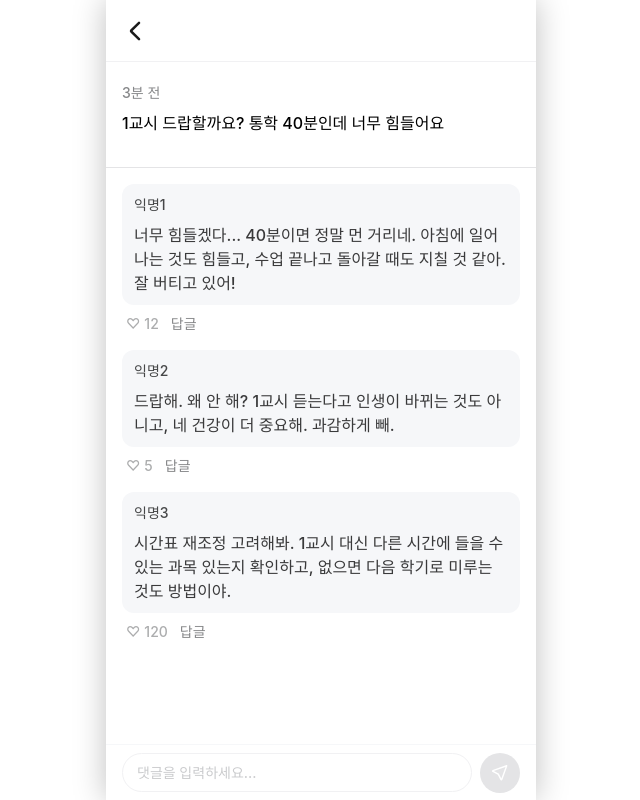
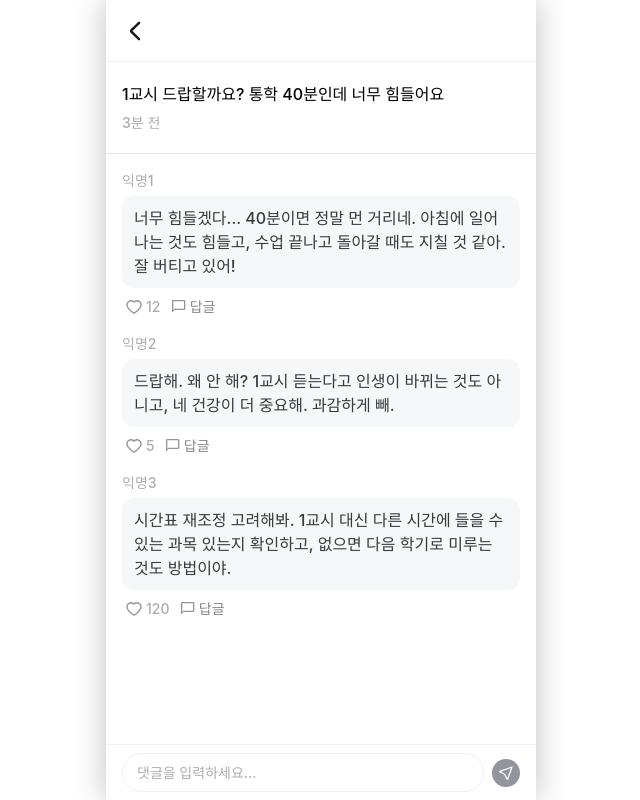
Before and after one commit to CapstoneDesign26-WELOG/FE, a React (Vite) app: page /detail/1 in a window 1280 px wide. Shown: the whole page, without its empty margins (319-959 px from the left). Built offline with nearby package versions, Linux system fonts and the light colour scheme; a web font is replaced by a local one.

Commit message:
fix: polish detail page UI

```diff
--- a/src/pages/detail/components/comment-input.jsx
+++ b/src/pages/detail/components/comment-input.jsx
@@ -3,7 +3,7 @@ const CommentInput = ({ value, onChange, onSubmit }) => {
 
   return (
     <form
-      className="h-[5.6rem] w-full border-t border-gray-100 bg-white px-[1.6rem] py-[0.8rem]"
+      className="h-[5.6rem] w-full border-t border-[#EFF0F4] bg-white px-[1.6rem] py-[0.8rem]"
       onSubmit={onSubmit}
     >
       <div className="flex h-full items-center gap-[0.8rem]">
@@ -12,32 +12,24 @@ const CommentInput = ({ value, onChange, onSubmit }) => {
           value={value}
           onChange={onChange}
           placeholder="댓글을 입력하세요..."
-          className="cap_14_m h-full flex-1 rounded-full border border-gray-200 bg-white px-[1.4rem] text-gray-900 outline-none placeholder:text-gray-400"
+          className="cap_14_m h-full flex-1 rounded-full border border-[#EFF0F4] bg-white px-[1.4rem] text-black outline-none placeholder:text-gray-500"
         />
 
         <button
           type="submit"
           disabled={!isTyping}
           aria-label="댓글 전송"
-          className={`flex h-[4rem] w-[4rem] shrink-0 items-center justify-center rounded-full ${
+          className={`flex h-[2.8rem] w-[2.8rem] shrink-0 items-center justify-center rounded-full ${
             isTyping
-              ? 'cursor-pointer bg-[#6FCF97]'
-              : 'cursor-default bg-gray-300'
+              ? 'cursor-pointer bg-[#00B890]'
+              : 'cursor-default bg-[#93959D]'
           }`}
         >
-          <svg
-            width="16"
-            height="16"
-            viewBox="0 0 14 14"
-            fill="none"
-            xmlns="http://www.w3.org/2000/svg"
-            aria-hidden="true"
-          >
-            <path
-              d="M12.627 0.0371713C12.8548 -0.0449738 13.11 0.0114228 13.2812 0.182679C13.4525 0.353947 13.5089 0.609139 13.4268 0.836976L9.09375 12.837C9.08786 12.8533 9.08144 12.8701 9.07422 12.8858C8.99514 13.0583 8.86768 13.2042 8.70801 13.3067C8.5482 13.4093 8.36177 13.4639 8.17188 13.4639C7.98211 13.4639 7.79642 13.4092 7.63672 13.3067C7.477 13.2042 7.34961 13.0583 7.27051 12.8858V12.8848L5.03906 8.42389L0.579102 6.19244C0.575843 6.19095 0.572576 6.18909 0.569336 6.18756L0.55957 6.18366L0.560547 6.18268C0.396108 6.10311 0.256037 5.98118 0.157227 5.82721C0.0802365 5.70724 0.0298667 5.57271 0.00976562 5.43268L0 5.29205L0.00976562 5.15045C0.0298973 5.01054 0.0802914 4.87581 0.157227 4.75592C0.259672 4.59638 0.405806 4.46977 0.578125 4.39069L0.626953 4.37018L12.627 0.0371713ZM1.64648 5.33014L5.78516 7.39948L5.87109 7.45123C5.95262 7.50999 6.01904 7.58802 6.06445 7.67877L8.13281 11.8165L11.7988 1.66412L1.64648 5.33014Z"
-              fill="white"
-            />
-          </svg>
+          <img
+            src="/svgs/location.svg"
+            alt=""
+            className="h-[1.6rem] w-[1.6rem]"
+          />
         </button>
       </div>
     </form>
--- a/src/pages/detail/components/comment-item.jsx
+++ b/src/pages/detail/components/comment-item.jsx
@@ -28,12 +28,12 @@ const CommentItem = ({ comment, isReply = false, onReplySubmit }) => {
     <li
       className={`flex flex-col gap-[0.8rem] ${isReply ? 'ml-[1.2rem]' : ''}`}
     >
-      <div className="rounded-[1.2rem] bg-gray-100 px-[1.2rem] py-[1rem]">
-        <div className="flex items-center gap-[0.8rem]">
-          <p className="cap_14_m text-gray-800">{comment.author}</p>
+      <div className="flex flex-col gap-[0.5rem]">
+        <p className="cap_14_m text-gray-500">{comment.author}</p>
+
+        <div className="rounded-[1.2rem] bg-gray-100 px-[1.2rem] py-[1rem]">
+          <p className="body_16_m text-gray-900">{comment.content}</p>
         </div>
-
-        <p className="body_16_m mt-[0.8rem] text-gray-900">{comment.content}</p>
       </div>
 
       <div className="flex items-center gap-[1.2rem] px-[0.4rem]">
@@ -45,7 +45,11 @@ const CommentItem = ({ comment, isReply = false, onReplySubmit }) => {
             isLiked ? 'text-red-500' : 'text-gray-500'
           }`}
         >
-          <span aria-hidden="true">{isLiked ? '♥' : '♡'}</span>
+          <img
+            src={isLiked ? '/svgs/heart-filled.svg' : '/svgs/heart.svg'}
+            alt=""
+            className="h-[1.6rem] w-[1.6rem]"
+          />
           <span>{likeCount}</span>
         </button>
 
@@ -53,9 +57,14 @@ const CommentItem = ({ comment, isReply = false, onReplySubmit }) => {
           <button
             type="button"
             onClick={() => setIsReplying((prev) => !prev)}
-            className="cap_14_m cursor-pointer text-gray-600"
+            className="cap_14_m flex cursor-pointer items-center gap-[0.4rem] text-gray-600"
           >
-            답글
+            <img
+              src="/svgs/comment.svg"
+              alt=""
+              className="h-[1.33rem] w-[1.33rem]"
+            />
+            <span>답글</span>
           </button>
         )}
       </div>
@@ -77,25 +86,17 @@ const CommentItem = ({ comment, isReply = false, onReplySubmit }) => {
             type="submit"
             disabled={!isReplyTyping}
             aria-label="답글 전송"
-            className={`flex h-[3.2rem] w-[3.2rem] shrink-0 items-center justify-center rounded-full ${
+            className={`flex h-[2.8rem] w-[2.8rem] shrink-0 items-center justify-center rounded-full ${
               isReplyTyping
-                ? 'cursor-pointer bg-[#00B894]'
-                : 'cursor-default bg-gray-300'
+                ? 'cursor-pointer bg-[#00B890]'
+                : 'cursor-default bg-[#93959D]'
             }`}
           >
-            <svg
-              width="16"
-              height="16"
-              viewBox="0 0 14 14"
-              fill="none"
-              xmlns="http://www.w3.org/2000/svg"
-              aria-hidden="true"
-            >
-              <path
-                d="M12.627 0.0371713C12.8548 -0.0449738 13.11 0.0114228 13.2812 0.182679C13.4525 0.353947 13.5089 0.609139 13.4268 0.836976L9.09375 12.837C9.08786 12.8533 9.08144 12.8701 9.07422 12.8858C8.99514 13.0583 8.86768 13.2042 8.70801 13.3067C8.5482 13.4093 8.36177 13.4639 8.17188 13.4639C7.98211 13.4639 7.79642 13.4092 7.63672 13.3067C7.477 13.2042 7.34961 13.0583 7.27051 12.8858V12.8848L5.03906 8.42389L0.579102 6.19244C0.575843 6.19095 0.572576 6.18909 0.569336 6.18756L0.55957 6.18366L0.560547 6.18268C0.396108 6.10311 0.256037 5.98118 0.157227 5.82721C0.0802365 5.70724 0.0298667 5.57271 0.00976562 5.43268L0 5.29205L0.00976562 5.15045C0.0298973 5.01054 0.0802914 4.87581 0.157227 4.75592C0.259672 4.59638 0.405806 4.46977 0.578125 4.39069L0.626953 4.37018L12.627 0.0371713ZM1.64648 5.33014L5.78516 7.39948L5.87109 7.45123C5.95262 7.50999 6.01904 7.58802 6.06445 7.67877L8.13281 11.8165L11.7988 1.66412L1.64648 5.33014Z"
-                fill="white"
-              />
-            </svg>
+            <img
+              src="/svgs/location.svg"
+              alt=""
+              className="h-[1.6rem] w-[1.6rem]"
+            />
           </button>
         </form>
       )}
--- a/src/pages/detail/components/post-detail.jsx
+++ b/src/pages/detail/components/post-detail.jsx
@@ -1,10 +1,12 @@
 const PostDetail = ({ post }) => (
   <section className="border-b border-gray-300 px-[1.6rem] py-[2rem]">
-    <p className="cap_14_m text-gray-600">{post.createdAt}</p>
+    <h1 className="body_16_m">{post.title}</h1>
 
-    <h1 className="body_16_m mt-[0.8rem]">{post.title}</h1>
+    <p className="cap_14_m mt-[0.6rem] text-gray-500">{post.createdAt}</p>
 
-    <p className="body_16_m mt-[1.2rem] text-gray-800">{post.content}</p>
+    {post.content && (
+      <p className="body_16_m mt-[1.2rem] text-gray-800">{post.content}</p>
+    )}
   </section>
 );
 
```
Also changed, not shown: public/svgs/comment.svg (added), public/svgs/heart-filled.svg (added).
